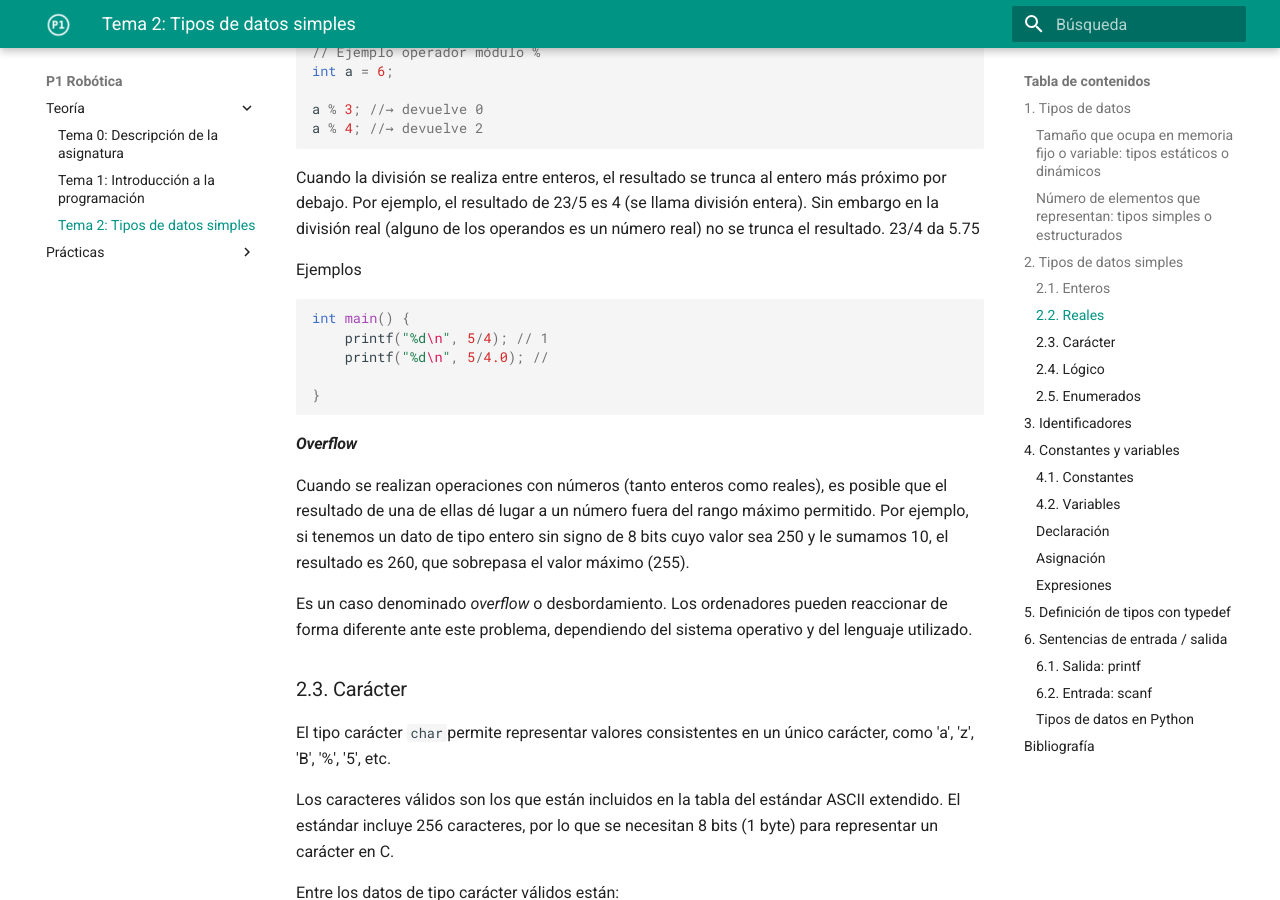
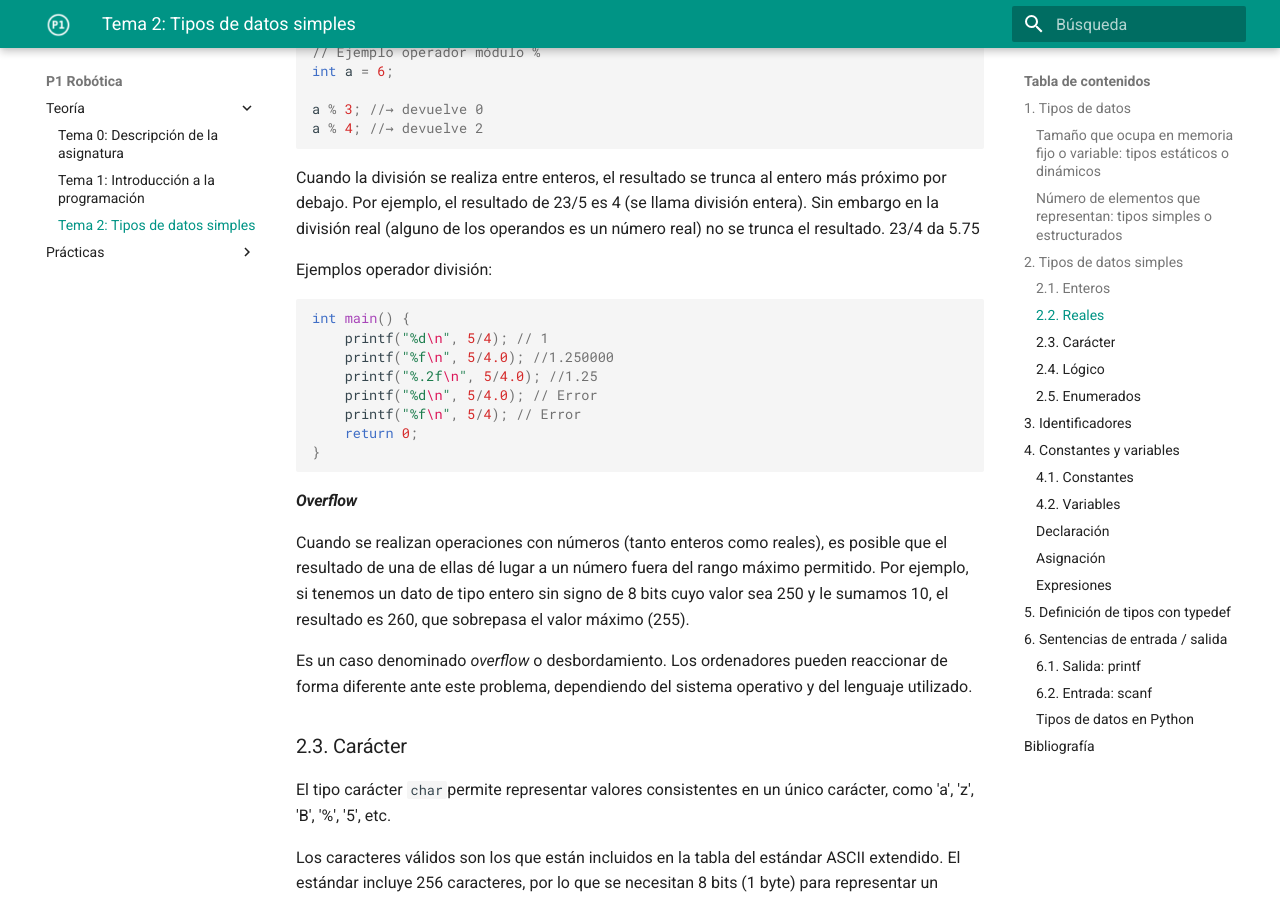
Before and after one commit to cpomares/p1-robotica, an MkDocs documentation site: the page built from docs/Teoria/tema02-tipos-de-datos-simples/tema02-tipos-de-datos-simples.md, in a window 1280 px wide and 900 px high, scrolled down 4069 px. Built offline with MkDocs 1.6.1 and Material for MkDocs 9.7.7, drawn with Linux system fonts in a browser that asks for light colours.

Commit message:
ejemplo división

```diff
--- a/docs/Teoria/tema02-tipos-de-datos-simples/tema02-tipos-de-datos-simples.md
+++ b/docs/Teoria/tema02-tipos-de-datos-simples/tema02-tipos-de-datos-simples.md
@@ -153,13 +153,16 @@ a % 4; //→ devuelve 2
 
 Cuando la división se realiza entre enteros, el resultado se trunca al entero más próximo por debajo. Por ejemplo, el resultado de 23/5 es 4 (se llama división entera). Sin embargo en la división real (alguno de los operandos es un número real) no se trunca el resultado. 23/4 da 5.75
 
-Ejemplos
+Ejemplos operador división:
 
 ~~~c
 int main() {
     printf("%d\n", 5/4); // 1
-    printf("%d\n", 5/4.0); //
-
+    printf("%f\n", 5/4.0); //1.250000
+    printf("%.2f\n", 5/4.0); //1.25
+    printf("%d\n", 5/4.0); // Error
+    printf("%f\n", 5/4); // Error
+    return 0;
 }
 ~~~
 
```
